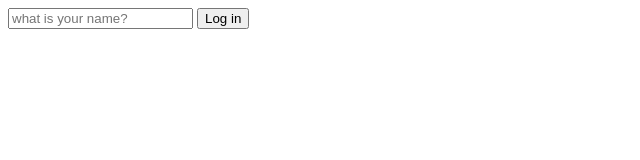
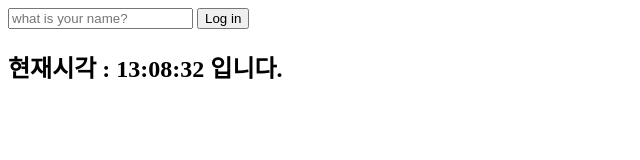
Before and after one commit to dsa02070/javascript-study, a plain HTML site: page index.html in a window 1280 px wide. Shown: the whole page, without its empty margins (0-640 px from the left). Drawn offline with Linux system fonts and the light colour scheme.

Commit message:
clock update
clock update

```diff
--- a/index.html
+++ b/index.html
@@ -15,7 +15,9 @@
         <button>Log in</button>
     </form>
     <h1 id="greeting" class="hidden"></h1>
-    <script src="./js/main.js"></script>
+    <h2 id="clock">00:00</h2>
+    <script src="./js/greeting.js"></script>
+    <script src="./js/clock.js"></script>
 </body>
 
 </html>
--- /dev/null
+++ b/js/clock.js
@@ -0,0 +1,14 @@
+const clock = document.querySelector('#clock');
+
+function getDate() {
+    let date = new Date();
+    const hours = String(date.getHours()).padStart(2, "0");
+    const minutes = String(date.getMinutes()).padStart(2, "0");
+    const second = String(date.getSeconds()).padStart(2, "0");
+    clock.innerText = `현재시각 : ${hours}:${minutes}:${second} 입니다.`
+}
+
+
+getDate()
+setInterval(getDate, 1000) /* 반복해서 실행 */
+//setTimeout(sayHello, 4000) /* 시간 후 한번만 실행 */
--- a/js/main.js
+++ b/js/greeting.js
@@ -21,7 +21,7 @@ let paintGreetings = (username) => {
 }
 
 const savedUserName = localStorage.getItem(UserName_key)
-console.log(savedUserName)
+//console.log(savedUserName)
 
 if (savedUserName == null) {
     loginForm.classList.remove(hidden)
```
